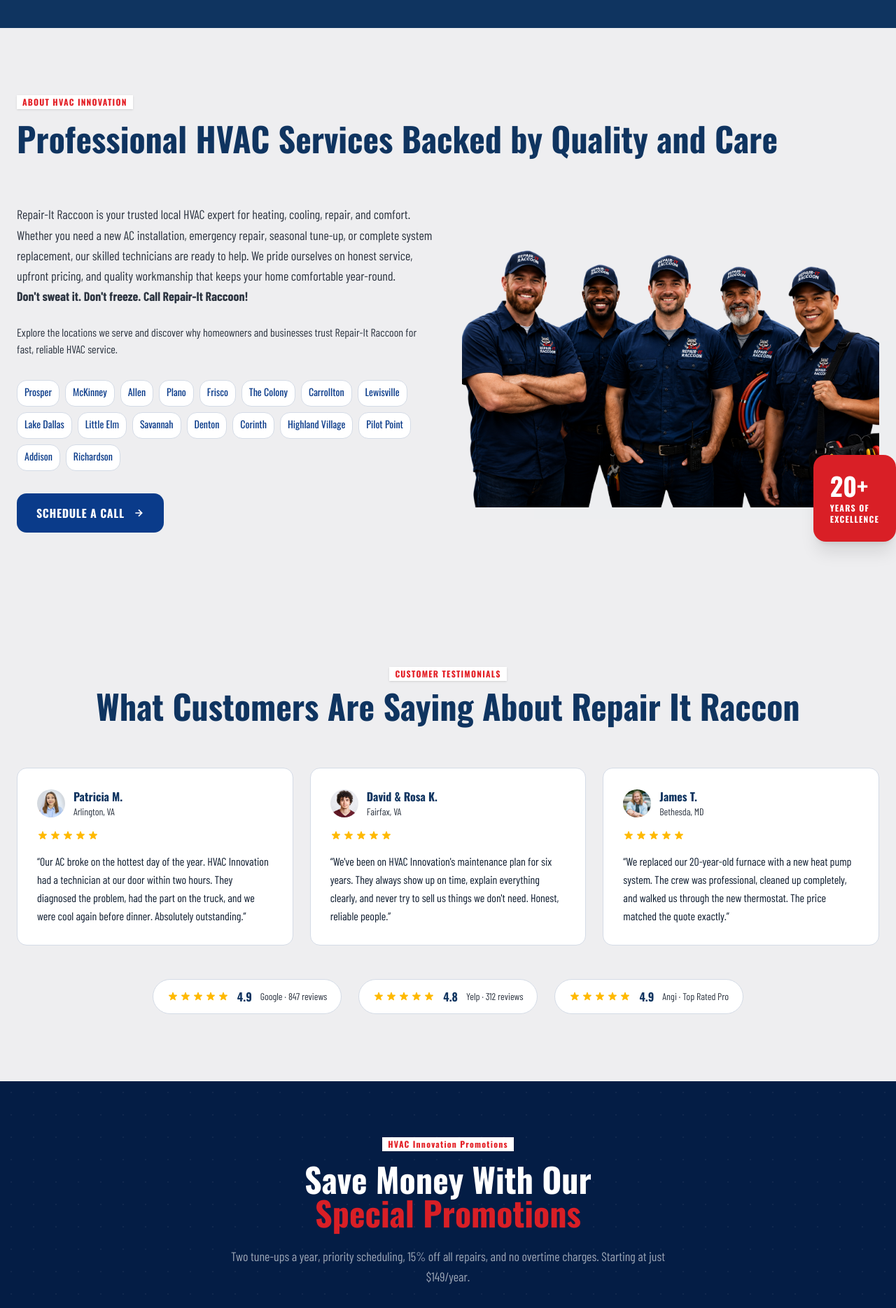
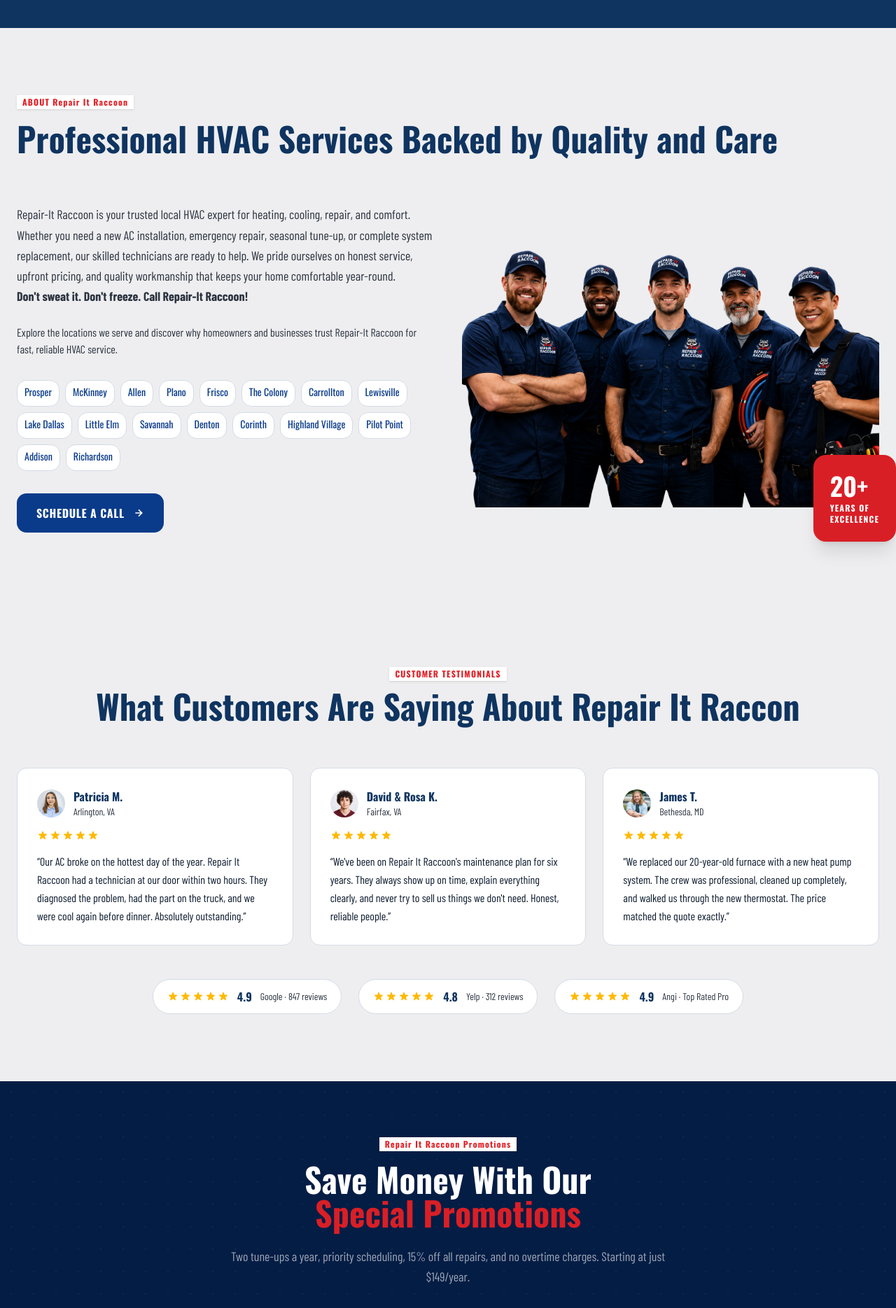
Before and after one commit to l-dstructordqks/hvac-template-02, a Next.js app: page / in a window 1280 px wide. Shown: the part 1800-3669 px from the top of the page at 70% size. Built offline with nearby package versions, Linux system fonts and the light colour scheme; a web font is replaced by a local one.

Commit message:
fix all business name

```diff
--- a/app/HomeContent.tsx
+++ b/app/HomeContent.tsx
@@ -100,14 +100,14 @@
     name: 'Patricia M.',
     location: 'Arlington, VA',
     rating: 5,
-    text: 'Our AC broke on the hottest day of the year. HVAC Innovation had a technician at our door within two hours. They diagnosed the problem, had the part on the truck, and we were cool again before dinner. Absolutely outstanding.',
+    text: 'Our AC broke on the hottest day of the year. Repair It Raccoon had a technician at our door within two hours. They diagnosed the problem, had the part on the truck, and we were cool again before dinner. Absolutely outstanding.',
     image: '/images/review01.jpg',
   },
   {
     name: 'David & Rosa K.',
     location: 'Fairfax, VA',
     rating: 5,
-    text: "We've been on HVAC Innovation's maintenance plan for six years. They always show up on time, explain everything clearly, and never try to sell us things we don't need. Honest, reliable people.",
+    text: "We've been on Repair It Raccoon's maintenance plan for six years. They always show up on time, explain everything clearly, and never try to sell us things we don't need. Honest, reliable people.",
     image: '/images/review00.jpg',
   },
   {
@@ -400,7 +400,7 @@
         <div className="max-w-7xl mx-auto px-6 grid md:grid-cols-2 gap-10 items-center">
           <div className='md:col-span-2'>
             <p className="text-[#E31E24] text-xs font-bold tracking-widest mb-3 bg-white w-fit px-2 py-0.5 shadow-sm" style={{ fontFamily: 'var(--font-display)' }}>
-              ABOUT HVAC INNOVATION
+              ABOUT Repair It Raccoon
             </p>
             {/* Written as a clear, citable "founded/who/where" statement — useful for
                 both human readers and GEO (AI answer engines quoting company facts). */}
@@ -540,7 +540,7 @@
         />
         <div className="relative max-w-4xl mx-auto px-6 text-center">
           <p className="text-[#e31e24] text-xs font-bold tracking-widest mb-4 bg-white w-fit px-2 py-0.5 shadow-sm mx-auto" style={{ fontFamily: 'var(--font-display)' }}>
-            HVAC Innovation Promotions
+            Repair It Raccoon Promotions
           </p>
           <h2 className="text-4xl md:text-5xl font-bold text-white mb-6" style={{ fontFamily: 'var(--font-display)' }}>
             Save Money With Our
--- a/app/components/ServicePage1.tsx
+++ b/app/components/ServicePage1.tsx
@@ -122,7 +122,7 @@
               SERVICE OVERVIEW
             </p>
             <h2 className="text-3xl md:text-4xl font-bold text-[#0f3460] mb-5" style={{ fontFamily: 'var(--font-display)' }}>
-              Why homeowners choose HVAC Innovation
+              Why homeowners choose Repair It Raccoon
             </h2>
             <p className="text-[#2C3440] leading-relaxed text-base">{intro}</p>
             <div className="mt-8 flex flex-wrap gap-4">
@@ -272,7 +272,7 @@
         <div className="max-w-3xl mx-auto px-6 text-center">
           <StarRating count={5} />
           <blockquote className="mt-4 text-xl md:text-2xl font-medium text-[#0f3460] leading-snug" style={{ fontFamily: 'var(--font-display)' }}>
-            &ldquo;HVAC Innovation showed up the same day I called. The technician was professional, explained everything
+            &ldquo;Repair It Raccoon showed up the same day I called. The technician was professional, explained everything
             clearly, and the price matched the quote exactly. Highly recommended.&rdquo;
           </blockquote>
           <p className="mt-4 text-[#2C3440] text-sm">— Maria Rodriguez, Fairfax, VA</p>
--- a/app/components/SiteChrome.tsx
+++ b/app/components/SiteChrome.tsx
@@ -153,7 +153,7 @@
               src="/logotest.png"
               height={8}
               width={250}
-              alt='logo HVAC Innovation LLC'
+              alt='logo Repair It Raccoon LLC'
               className="w-60 h-auto bg-none"
             />
             {/*<div className="w-9 h-9 bg-[#e8420a] rounded flex items-center justify-center flex-shrink-0">
@@ -173,7 +173,7 @@
                     src="/logotest.png"
                     height={8}
                     width={250}
-                    alt='logo HVAC Innovation LLC'
+                    alt='logo Repair It Raccoon LLC'
                     className="w-31 h-auto bg-none"
                   />
 
@@ -473,7 +473,7 @@
                   src="/logotest.png"
                   height={10}
                   width={350}
-                  alt='logo HVAC Innovation LLC'
+                  alt='logo Repair It Raccoon LLC'
                   className="w-60 md:w-[350px] h-auto p-1"
                 />
               </div>
@@ -482,7 +482,7 @@
             {/* Descriptive sentence written for both human readers and AI answer engines (GEO):
                a clear, self-contained "who/what/where/since when" statement. */}
             <p className="text-sm leading-relaxed">
-              HVAC Innovation LLC is a family-owned, licensed, bonded, and insured heating, ventilation, air conditioning, solar, and home remodeling company serving in Frisco Texas since 2008.
+              Repair It Raccoon LLC is a family-owned, licensed, bonded, and insured heating, ventilation, air conditioning, solar, and home remodeling company serving in Frisco Texas since 2008.
             </p>
           </div>
           <div>
@@ -548,7 +548,7 @@
           </div>
         </div>
         <div className="border-t border-white/10 pt-8 flex flex-col md:flex-row justify-between items-center gap-4 text-xs">
-          <p>© {new Date().getFullYear()} HVAC Innovation. All rights reserved. License #VA-4582931.</p>
+          <p>© {new Date().getFullYear()} Repair It Raccoon. All rights reserved. License #VA-4582931.</p>
           <div className="flex gap-6">
             <Link href="/privacy" className="hover:text-white transition-colors">
               Privacy
--- a/app/layout.tsx
+++ b/app/layout.tsx
@@ -19,8 +19,8 @@
 export const metadata: Metadata = {
   metadataBase: new URL(BUSINESS_URL),
   title: {
-    default: 'HVAC Innovation | Heating, AC, Solar & Home Improvement — Frisco Texas',
-    template: '%s | HVAC Innovation',
+    default: 'Repair It Raccoon | Heating, AC, Solar & Home Improvement — Frisco Texas',
+    template: '%s | Repair It Raccoon',
   },
   description:
     'Family-owned HVAC company serving in Frisco Texas since 2008. Service, installation, and maintenance on all brands. furnaces, AC, heat pumps, boilers, solar water heating, and home improvement. Licensed, bonded, and insured.',
@@ -35,7 +35,7 @@
   openGraph: {
     type: 'website',
     locale: 'en_US',
-    siteName: 'HVAC Innovation',
+    siteName: 'Repair It Raccoon',
     url: BUSINESS_URL,
   },
   robots: {
--- a/app/page.tsx
+++ b/app/page.tsx
@@ -6,12 +6,12 @@
 // with the most inbound links/authority, and the one most likely to rank
 // for the core "[service] + [city/region]" queries.
 export const metadata: Metadata = {
-  title: 'HVAC Innovation | Heating, AC, Furnance & Home Duct Work — Frisco Texas',
+  title: 'Repair It Raccoon | Heating, AC, Furnance & Home Duct Work — Frisco Texas',
   description:
     'Family-owned HVAC company serving Frisco since 2004. Service, installation, and maintenance on all brands, plus solar water heating and home improvement. Licensed, bonded, and insured. 24/7 emergency service.',
   alternates: { canonical: BUSINESS_URL },
   openGraph: {
-    title: 'HVAC Innovation | Heating, AC, Furnance & Home Duct Work in Frisco Texas',
+    title: 'Repair It Raccoon | Heating, AC, Furnance & Home Duct Work in Frisco Texas',
     description: 'Same-day AC and heating repair across the Frisco Texas since 2004. Licensed, bonded, and insured.',
     url: BUSINESS_URL,
   },
```
